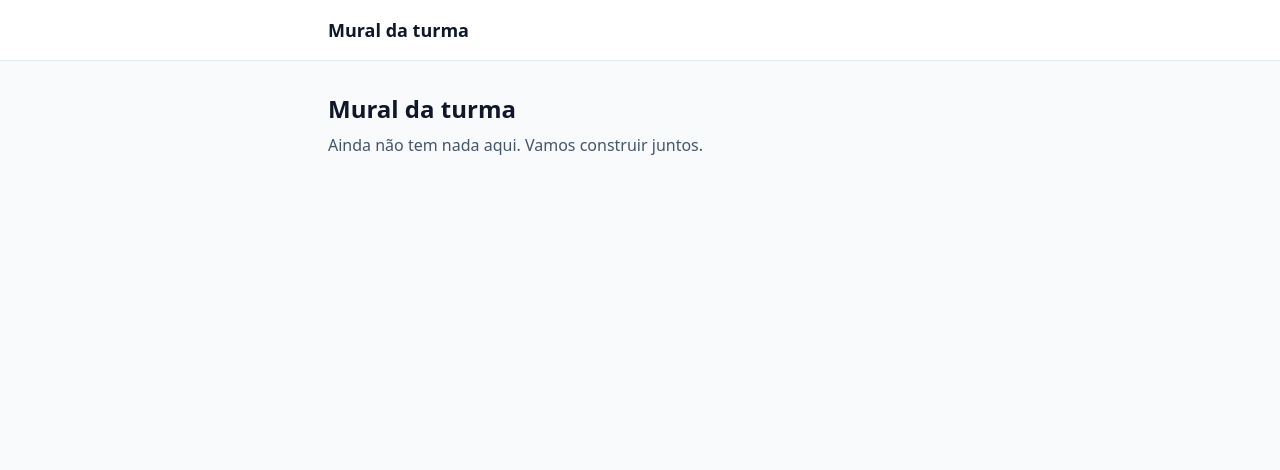
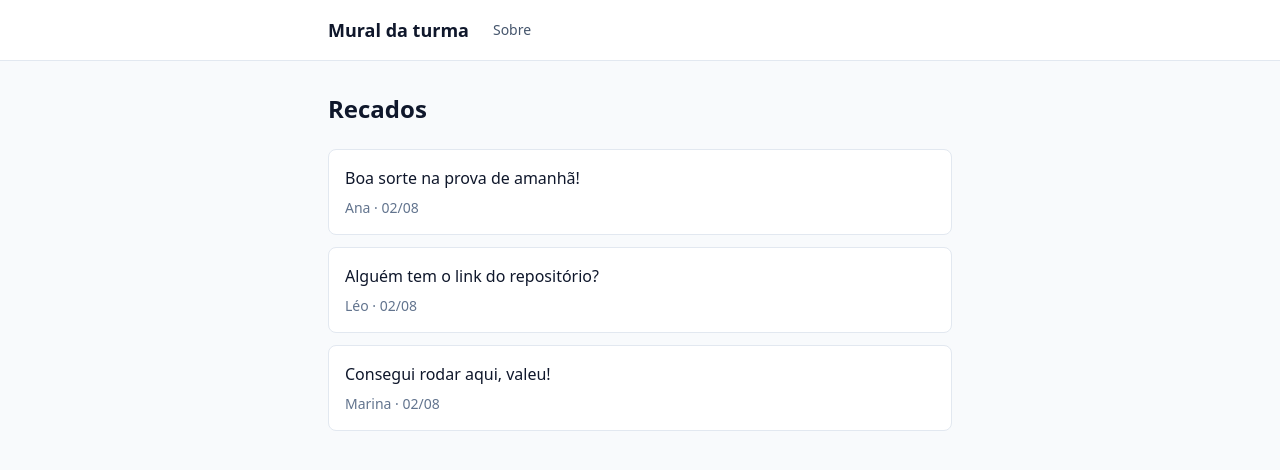
Before and after one commit to LedurFelipe/mural-recados, a Next.js app: page / in a window 1280 px wide. Shown: the top 470 px of the page. Built offline with nearby package versions, Linux system fonts and the light colour scheme.

Commit message:
Etapa 1: rota /sobre, navegacao com Link e os recados na tela

```diff
--- a/app/layout.tsx
+++ b/app/layout.tsx
@@ -20,6 +20,9 @@ export default function RootLayout({
             <Link href="/" className="text-lg font-bold">
               Mural da turma
             </Link>
+            <Link href="/sobre" className="text-sm text-slate-600 hover:text-slate-900">
+              Sobre
+            </Link>
           </div>
         </header>
 
--- a/app/page.tsx
+++ b/app/page.tsx
@@ -1,10 +1,35 @@
+import { listarRecados } from "@/lib/dados";
+
 export default function Home() {
+  const recados = listarRecados();
+
   return (
     <div>
-      <h1 className="text-2xl font-bold">Mural da turma</h1>
-      <p className="mt-2 text-slate-600">
-        Ainda não tem nada aqui. Vamos construir juntos.
-      </p>
+      <h1 className="text-2xl font-bold">Recados</h1>
+
+      <div className="mt-6 space-y-3">
+        {/* Repetido de propósito: no próximo bloco a gente extrai um componente. */}
+        <article className="rounded-lg border border-slate-200 bg-white p-4">
+          <p className="text-slate-900">{recados[0].texto}</p>
+          <p className="mt-2 text-sm text-slate-500">
+            {recados[0].autor} · {recados[0].data}
+          </p>
+        </article>
+
+        <article className="rounded-lg border border-slate-200 bg-white p-4">
+          <p className="text-slate-900">{recados[1].texto}</p>
+          <p className="mt-2 text-sm text-slate-500">
+            {recados[1].autor} · {recados[1].data}
+          </p>
+        </article>
+
+        <article className="rounded-lg border border-slate-200 bg-white p-4">
+          <p className="text-slate-900">{recados[2].texto}</p>
+          <p className="mt-2 text-sm text-slate-500">
+            {recados[2].autor} · {recados[2].data}
+          </p>
+        </article>
+      </div>
     </div>
   );
 }
--- /dev/null
+++ b/app/sobre/page.tsx
@@ -0,0 +1,10 @@
+export default function Sobre() {
+  return (
+    <div>
+      <h1 className="text-2xl font-bold">Sobre o mural</h1>
+      <p className="mt-2 text-slate-600">
+        Este mural foi construído ao vivo na oficina de introdução ao Next.js.
+      </p>
+    </div>
+  );
+}
```
